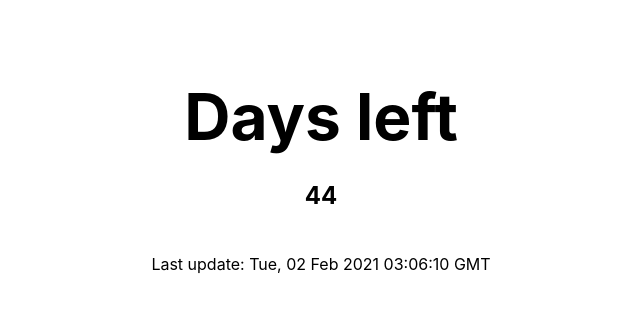
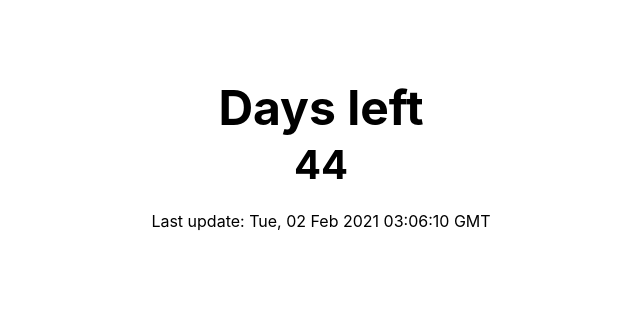
Before and after one commit to giovannymassuia/countdown-app, a Next.js app: page / in a window 1280 px wide. Shown: the top 312 px of the page, without its empty margins (319-959 px from the left). Built offline with nearby package versions, Linux system fonts and the light colour scheme.

Commit message:
Update Home.module.css

```diff
--- a/styles/Home.module.css
+++ b/styles/Home.module.css
@@ -50,7 +50,7 @@
 .title {
   margin: 0;
   line-height: 1.15;
-  font-size: 4rem;
+  font-size: 3rem;
 }
 
 .title,
@@ -60,7 +60,8 @@
 
 .description {
   line-height: 1.5;
-  font-size: 1.5rem;
+  font-size: 2.5rem;
+  margin: 0;
 }
 
 .code {
```
